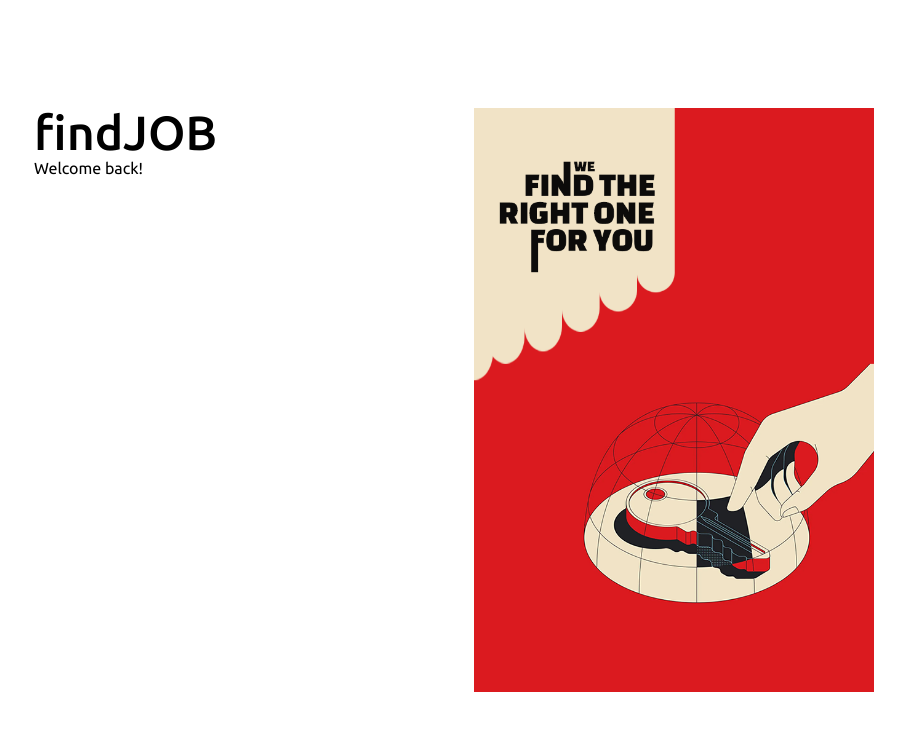
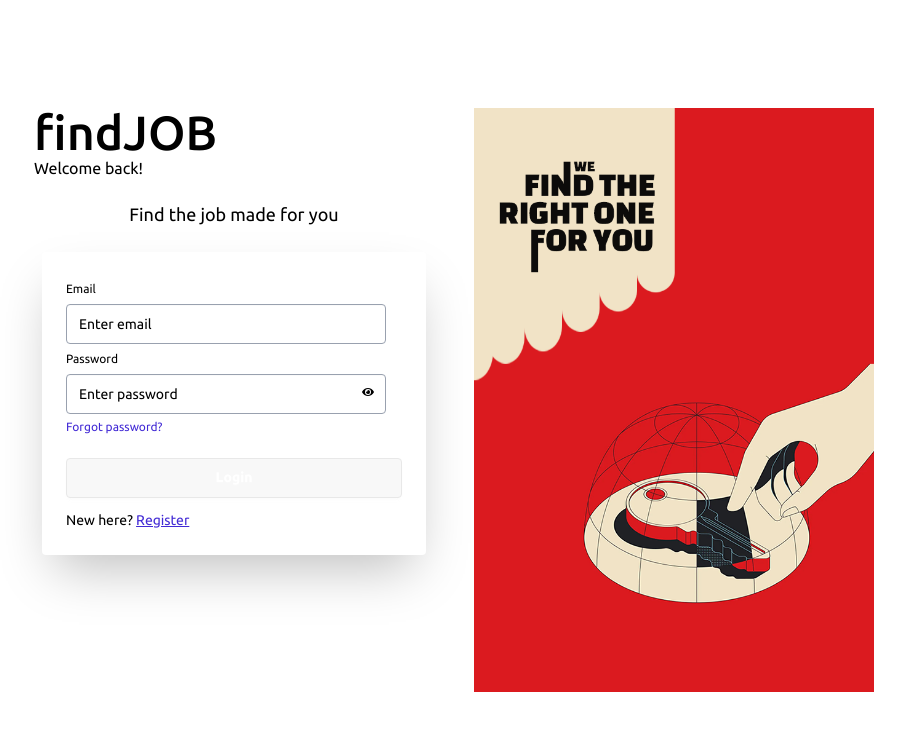
Before and after one commit to chyrafsan35/find-job-client, a React (Vite) app: page /login in a window 1280 px wide. Shown: the top 730 px of the page, without its empty margins (186-1091 px from the left). Built offline with nearby package versions, Linux system fonts and the light colour scheme; a web font is replaced by a local one.

Commit message:
Form design

```diff
--- a/src/pages/Auth/Login.jsx
+++ b/src/pages/Auth/Login.jsx
@@ -1,14 +1,60 @@
-import React from 'react';
+import React, { useState } from 'react';
 import Logo from '../../components/Logo';
 import banner from '../../assets/login_pg.png';
+import { useForm } from 'react-hook-form';
+import { FaEye, FaEyeSlash } from 'react-icons/fa';
+import { Link } from 'react-router';
 
 const Login = () => {
+
+    const { register, handleSubmit, formState: { errors } } = useForm();
+    const [toggle, setToggle] = useState(true);
+
+    const handleLogin = (data) => {
+        console.log(data)
+    }
+
+    const handleToggle = () => {
+        setToggle(!toggle)
+    }
+
     return (
         <div className='flex justify-center items-center min-h-screen'>
-            <div className='grid grid-cols-1 md:grid-cols-2 gap-10'>
+            <div className=' grid grid-cols-1 md:grid-cols-2 gap-10'>
                 <div>
-                    <Logo className='text-5xl mb-6'></Logo>
-                    <h2>Welcome back!</h2>
+                    <div className='flex flex-col items-center mt-10 md:block md:mt-0'>
+                        <Logo className='text-5xl'></Logo>
+                        <h2>Welcome back!</h2>
+                    </div>
+
+                    <div className='flex flex-col items-center'>
+                        <span className='text-lg mt-5'>Find the job made for you</span>
+                        <div className='max-w-sm w-full card shrink-0 shadow-2xl bg-transparent my-6 rounded-sm'>
+                            <form className='card-body' onSubmit={handleSubmit(handleLogin)}>
+                                <fieldset className='fieldset'>
+                                    <label>Email</label>
+                                    <input type="email" {...register("email", { required: true })} className='input border border-gray-400 bg-transparent' placeholder='Enter email' />
+                                    {errors.email?.type === 'required' && <p className='text-red-500'>Email is required</p>}
+
+                                    <label>Password</label>
+                                    <div className='relative'>
+                                        <input {...register("password", { required: true })} className='input border border-gray-400 bg-transparent' placeholder='Enter password' type={toggle ? "password" : "text"} />
+                                        {
+                                            toggle ?
+                                                <FaEye onClick={handleToggle} className="absolute right-7 top-3 cursor-pointer" />
+                                                :
+                                                <FaEyeSlash onClick={handleToggle} className="absolute right-7 top-3 cursor-pointer" />
+                                        }
+                                        {errors.password?.type === 'required' && <p className='text-red-500'>Password is required</p>}
+                                        <div className='mt-1'><a className="link link-hover text-primary">Forgot password?</a></div>
+                                    </div>
+
+                                    <button className="btn hover:bg-[#0f4c75] text-white mt-4">Login</button>
+                                </fieldset>
+                                <p>New here? <Link className='text-primary underline' state={location.state} to={'/register'}>Register</Link></p>
+                            </form>
+                        </div>
+                    </div>
                 </div>
                 <div>
                     <div className='w-100'>
```
